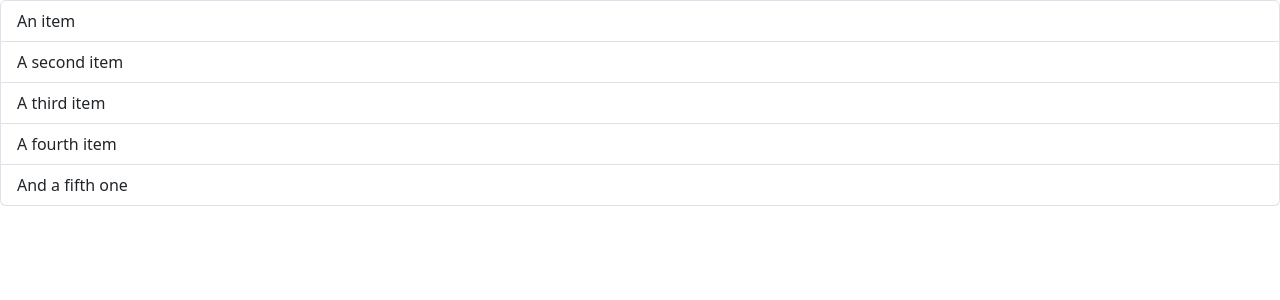
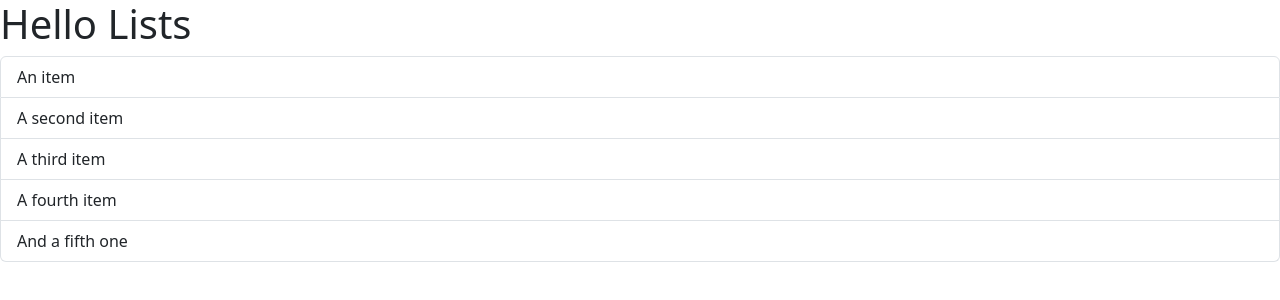
Before and after one commit to ThihanWinhtet/ReactByMosh, a React (Vite) app: page / in a window 1280 px wide. Shown: the top 300 px of the page. Built offline with nearby package versions, Linux system fonts and the light colour scheme.

Commit message:
Greating a LIst Group Comp and test Fragments.

```diff
--- a/src/components/ListGroup.tsx
+++ b/src/components/ListGroup.tsx
@@ -1,5 +1,7 @@
 function ListGroup() {
   return (
+    <>
+    <h1>Hello Lists</h1>
       <ul className="list-group">
         <li className="list-group-item">An item</li>
         <li className="list-group-item">A second item</li>
@@ -7,6 +9,7 @@ function ListGroup() {
         <li className="list-group-item">A fourth item</li>
         <li className="list-group-item">And a fifth one</li>
       </ul>
+    </>
   );
 }
 
```
Also changed, not shown: src/App.tsx (+6 -68 lines). Lines whose indentation alone changed are shown as unchanged.
